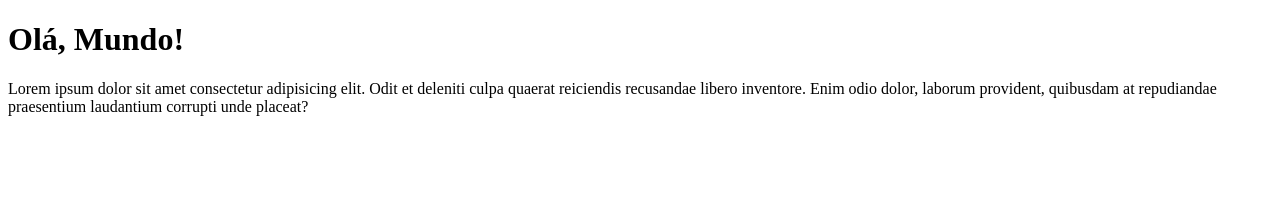
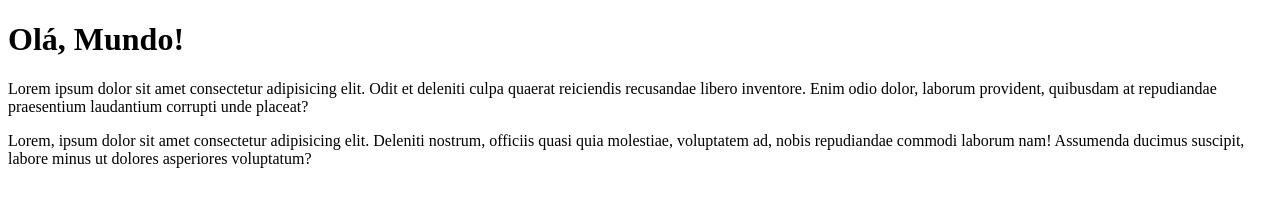
Before and after one commit to manuzinha49/hello-world, a plain HTML site: page index.html in a window 1280 px wide. Drawn offline with Linux system fonts and the light colour scheme.

Commit message:
adicionei um paragrafo

```diff
--- a/index.html
+++ b/index.html
@@ -8,5 +8,6 @@
 <body>
     <h1>Olá, Mundo!</h1>
     <p>Lorem ipsum dolor sit amet consectetur adipisicing elit. Odit et deleniti culpa quaerat reiciendis recusandae libero inventore. Enim odio dolor, laborum provident, quibusdam at repudiandae praesentium laudantium corrupti unde placeat?</p>
+    <p>Lorem, ipsum dolor sit amet consectetur adipisicing elit. Deleniti nostrum, officiis quasi quia molestiae, voluptatem ad, nobis repudiandae commodi laborum nam! Assumenda ducimus suscipit, labore minus ut dolores asperiores voluptatum?</p>
 </body>
 </html>
```
